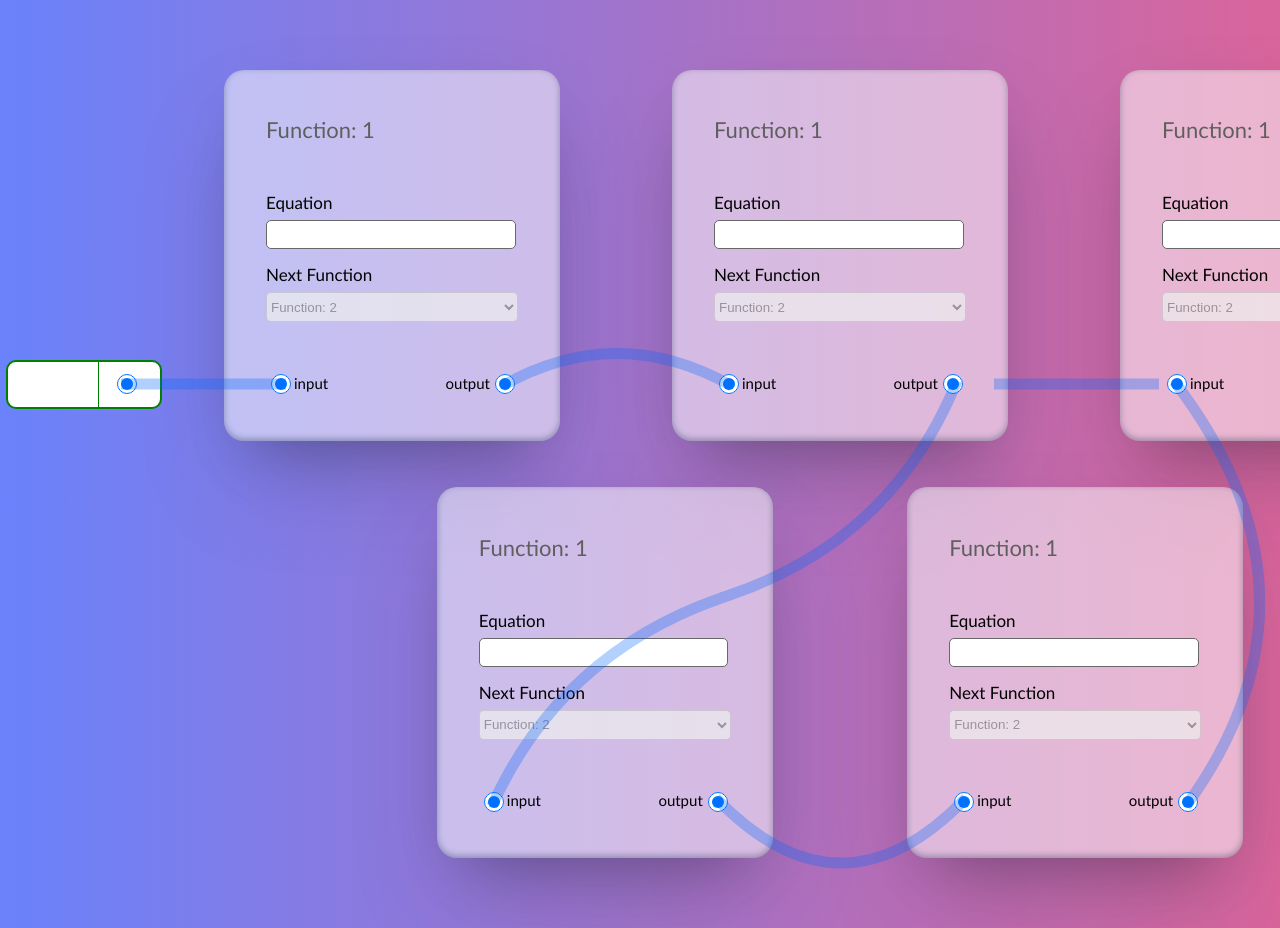
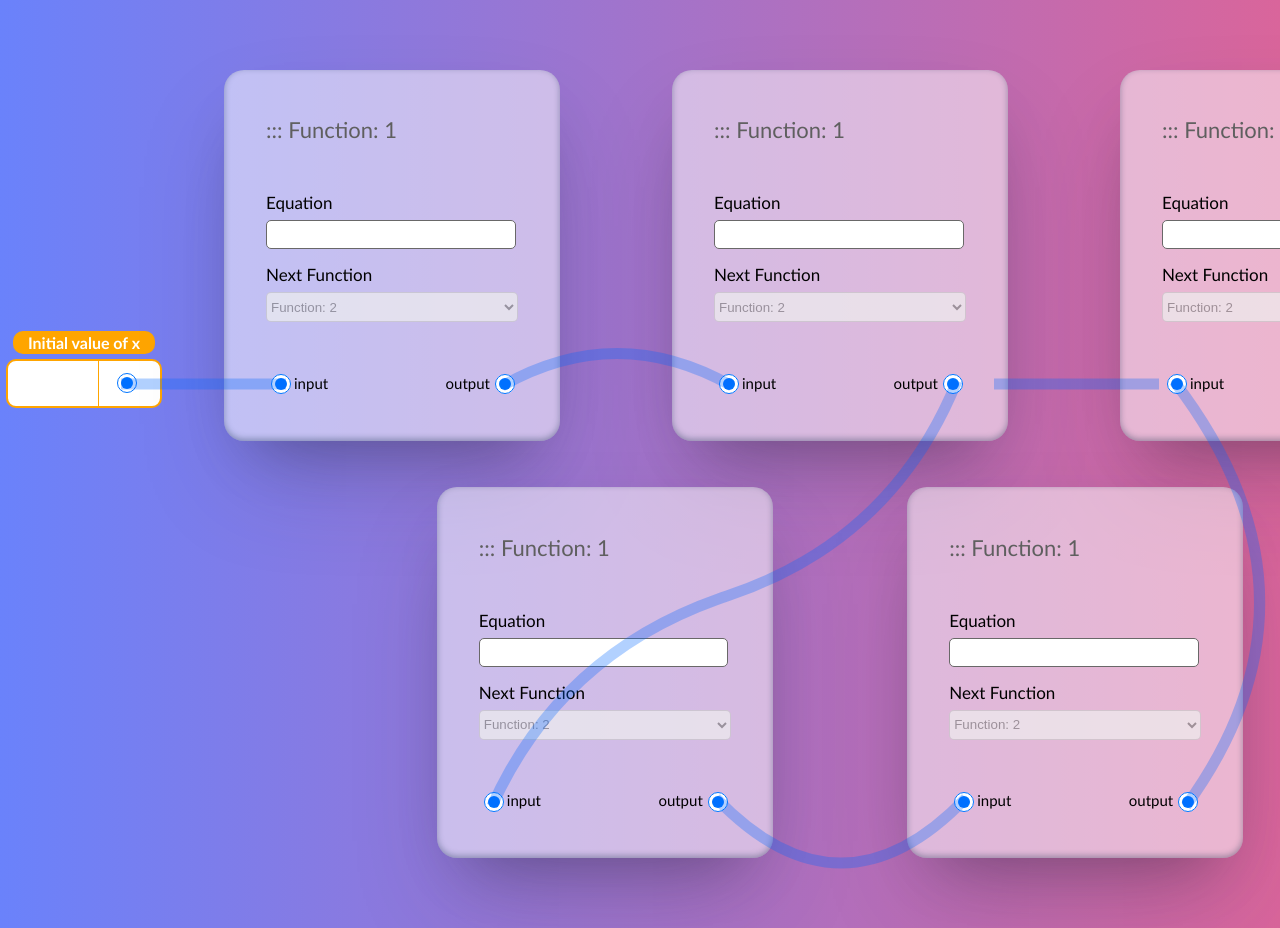
Before and after one commit to Devyadav0512/atlys, a React (Create React App) app: page / in a window 1280 px wide. Shown: the top 928 px of the page. Built offline with nearby package versions, Linux system fonts and the light colour scheme.

Commit message:
[FIX]: Some UI Fix

```diff
--- a/src/components/card/cards.js
+++ b/src/components/card/cards.js
@@ -3,7 +3,7 @@ import styles from "./cards.module.css";
 function Card() {
   return (
     <div className={styles.cardMainCont}>
-      <div className={styles.heading}>Function: 1</div>
+      <div className={styles.heading}>::: Function: 1</div>
       <div className={styles.cont}>
         <div className={styles.inputDiv}>
           <div className={styles.label}>Equation</div>
--- a/src/components/input/input.js
+++ b/src/components/input/input.js
@@ -4,17 +4,24 @@ function NumInput({ left }) {
   return (
     <div className={styles.inputMainCont}>
       <div
+        className={`${styles.inputHeader} ${
+          left ? styles.initialBg : styles.finalBg
+        }`}
+      >
+        {left ? "Initial value of x" : "Final Output y"}
+      </div>
+      <div
         className={`${styles.inputCont} ${
           left ? styles.initial : styles.final
         }`}
       >
-        {left && (
+        {!left && (
           <div className={styles.initialRadio}>
             <input className={styles.linkRadio} type="radio" checked />
           </div>
         )}
         <input className={styles.input} type="number" />
-        {!left && (
+        {left && (
           <div className={styles.finalRadio}>
             <input className={styles.linkRadio} type="radio" checked />
           </div>
--- a/src/components/input/input.module.css
+++ b/src/components/input/input.module.css
@@ -1,9 +1,11 @@
 .inputMainCont{
     width: 100%;
-    height: 503.44px;
+    height: 550.768px;
     display: flex;
-    padding-top: 313.2px;
-    justify-content: center;
+    flex-direction: column;
+    padding-top: 284.432px;
+    align-items: center;
+    font-family:'Gill Sans', 'Gill Sans MT', Calibri, 'Trebuchet MS', sans-serif;
 }
 
 .inputCont {
@@ -15,6 +17,16 @@
     align-items: center;
     justify-content: space-around;
     background-color: white;
+}
+
+.inputHeader {
+    padding: 2px 0;
+    width: 84%;
+    text-align: center;
+    color: white;
+    font-weight: 600;
+    margin-bottom: 5px;
+    border-radius: 10px;
 }
 
 .input{
@@ -36,7 +48,7 @@
 .initialRadio {
     height: 45px;
     width: 40%;
-    border-right: 1.5px solid orange;
+    border-right: 1.5px solid green;
     display: flex;
     align-items: center;
     justify-content: center;
@@ -45,7 +57,7 @@
 .finalRadio {
     height: 45px;
     width: 40%;
-    border-left: 1.5px solid green;
+    border-left: 1.5px solid orange;
     display: flex;
     align-items: center;
     justify-content: center;
@@ -58,3 +70,11 @@
 .final {
     border: 2.2px green solid;
 }
+
+.initialBg {
+    background-color: orange;
+}
+
+.finalBg {
+    background-color: green;
+}
--- a/src/components/views.js
+++ b/src/components/views.js
@@ -10,7 +10,7 @@ function Views() {
   return (
     <div className={styles.mainCont}>
       <div className={styles.divCont1}>
-        <NumInput />
+        <NumInput left={true} />
       </div>
       <Line />
       <div className={styles.divCont2}>
@@ -30,7 +30,7 @@ function Views() {
       </div>
       <Line left={true} />
       <div className={styles.divCont3}>
-        <NumInput left={true} />
+        <NumInput />
       </div>
     </div>
   );
```
